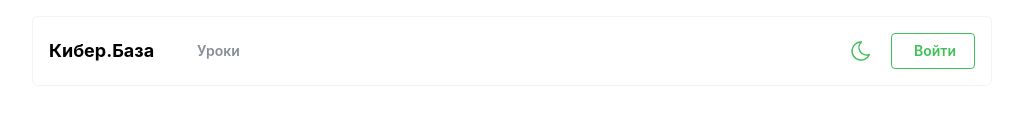
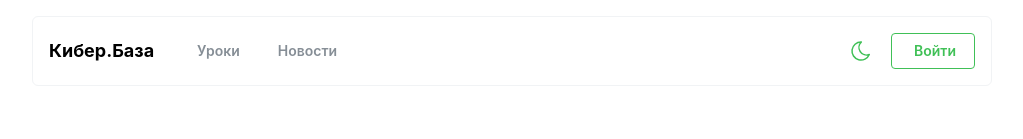
Before and after one commit to one-zero-eight/hackathon-cyberlight-front, a Next.js app: page / in a window 1280 px wide. Shown: the top 139 px of the page, without its empty margins (128-1151 px from the left). Built offline with nearby package versions, Linux system fonts and the light colour scheme; no server answers.

Commit message:
feat: add link to news feed page

```diff
--- a/components/Header.tsx
+++ b/components/Header.tsx
@@ -16,7 +16,7 @@ export default function Header() {
   const { toggleColorScheme } = useMantineColorScheme();
 
   return (
-    <Container component="header" className="w-full" px={undefined}>
+    <Container component="header" className="w-full">
       <div className="mt-4 flex items-center justify-between rounded-md border border-gray-200 p-4 dark:border-gray-900">
         <div className="flex items-center justify-start">
           <Link href="/" className="mr-6 text-lg font-bold">
@@ -25,6 +25,11 @@ export default function Header() {
           <Link href="/lessons">
             <Button variant="subtle" color="gray">
               Уроки
+            </Button>
+          </Link>
+          <Link href="/feed">
+            <Button variant="subtle" color="gray">
+              Новости
             </Button>
           </Link>
         </div>
```
